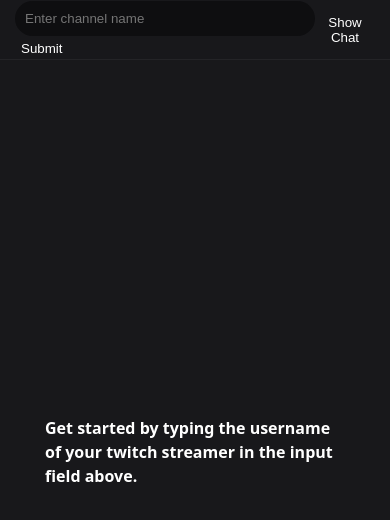
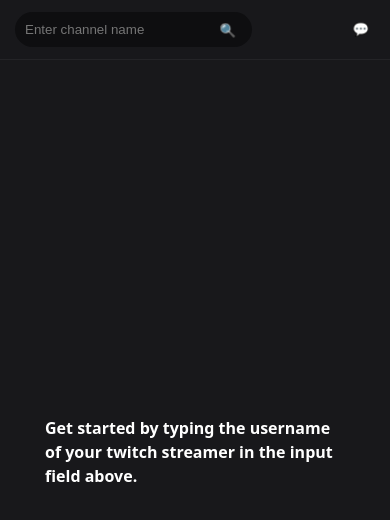
Before and after one commit to olecaloco/light-itch, a Svelte app: page / in a window 390 px wide. Shown: the top 520 px of the page. Built offline with nearby package versions, Linux system fonts and the light colour scheme; no server answers.

Commit message:
Removed some text, fixed mobile view

```diff
--- a/src/App.svelte
+++ b/src/App.svelte
@@ -115,7 +115,7 @@
     hiddenChat={state.hiddenChat}
   />
   <section class="container">
-    <Preview source={state.playerSource} />
+    <Preview source={state.playerSource} hiddenChat={state.hiddenChat} />
     {#if !state.hiddenChat}
       <Chat messages={state.messages} />
     {/if}
--- a/src/components/Chat.svelte
+++ b/src/components/Chat.svelte
@@ -3,14 +3,13 @@
 
   export let messages;
   let chat;
-  let wrapper;
 
   afterUpdate(() => {
-    chat.scrollTop = chat.scrollHeight - chat.clientHeight;
+    chat.scrollTop = chat.scrollHeight;
   });
 </script>
 
-<aside id="chat" bind:this={wrapper}>
+<aside id="chat">
   <ul bind:this={chat}>
     {#each messages as message, index (index)}
       <li>
@@ -27,25 +26,30 @@
     position: relative;
     flex: 0 0 340px;
     padding: 15px;
-    width: 340px;
+    max-width: 340px;
+    width: 100%;
     height: 100%;
     border-left: 1px solid rgba(255, 255, 255, 0.05);
+    overflow-y: hidden;
   }
 
   ul {
+    display: flex;
+    flex-direction: column;
     margin-top: 0;
     margin-bottom: 0;
     padding-left: 0;
     width: 100%;
     height: calc(100% - 17px);
     list-style: none;
-    overflow: hidden;
+    overflow-y: hidden;
   }
 
   ul li {
     margin-bottom: 5px;
     font-size: 0.75rem;
     line-height: 1.5;
+    overflow-wrap: anywhere;
   }
 
   ul li:last-child {
@@ -58,7 +62,18 @@
 
   @media screen and (max-width: 960px) {
     #chat {
-      max-height: 500px;
+      flex: 1 1 0;
+      max-width: 100%;
+    }
+
+    #chat ul {
+      height: 100%;
+    }
+  }
+
+  @media screen and (max-height: 320px) {
+    #chat {
+      display: none;
     }
   }
 </style>
--- a/src/components/Header.svelte
+++ b/src/components/Header.svelte
@@ -2,9 +2,6 @@
   import { createEventDispatcher } from "svelte";
 
   export let channel = "";
-  export let hiddenChat;
-
-  $: label = hiddenChat ? "Show Chat" : "Hide Chat";
 
   const dispatch = createEventDispatcher();
 
@@ -21,9 +18,9 @@
       placeholder="Enter channel name"
       bind:value={channel}
     />
-    <button type="submit">Submit</button>
+    <button type="submit">🔍</button>
   </form>
-  <button on:click={toggle}>{label}</button>
+  <button on:click={toggle}>💬</button>
 </nav>
 
 <style>
@@ -32,17 +29,23 @@
     align-items: center;
     justify-content: space-between;
     margin-bottom: 0;
+    gap: 1rem;
     padding: 15px;
     height: 60px;
     min-height: 60px;
     border-bottom: 1px solid rgba(255, 255, 255, 0.05);
   }
 
+  form {
+    position: relative;
+  }
+
   form input {
-    max-width: 100%;
-    width: 300px;
+    max-width: 300px;
+    width: 100%;
     height: 35px;
     padding: 5px 10px;
+    padding-right: 50px;
     color: #fff;
     border-radius: 25px;
     border: 0;
@@ -51,10 +54,14 @@
   }
 
   form button {
+    position: absolute;
+    top: 50%;
+    right: 10px;
     color: #fff;
     border: 0;
     background: transparent;
     cursor: pointer;
+    transform: translateY(-50%);
   }
 
   nav > button {
--- a/src/components/Preview.svelte
+++ b/src/components/Preview.svelte
@@ -1,5 +1,6 @@
 <script>
   export let source;
+  export let hiddenChat;
 </script>
 
 {#if !source}
@@ -10,6 +11,7 @@
   </div>
 {:else}
   <iframe
+    class:full={hiddenChat}
     src={source}
     scrolling="no"
     frameborder="0"
@@ -38,4 +40,16 @@
     flex: 1 1 0%;
     height: 100%;
   }
+
+  @media screen and (max-width: 960px) {
+    iframe {
+      flex: initial;
+      height: initial;
+      aspect-ratio: 16/9;
+    }
+
+    iframe.full {
+      height: 100%;
+    }
+  }
 </style>
```
